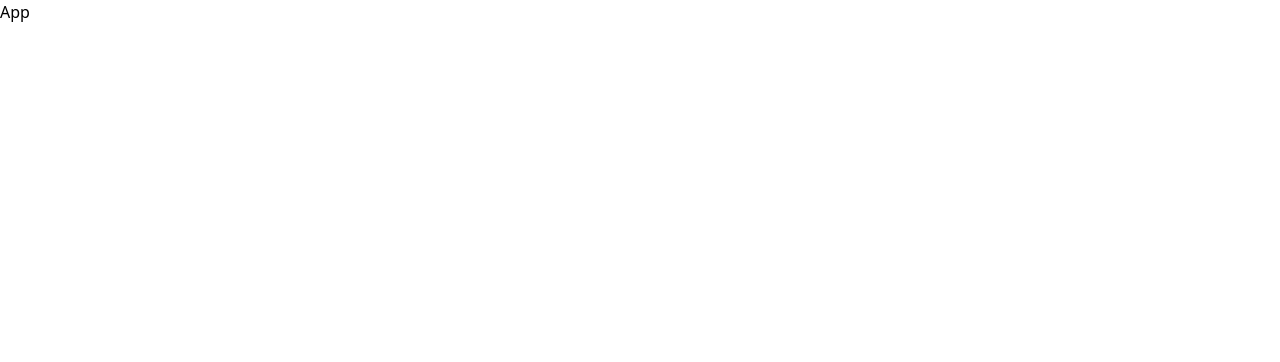
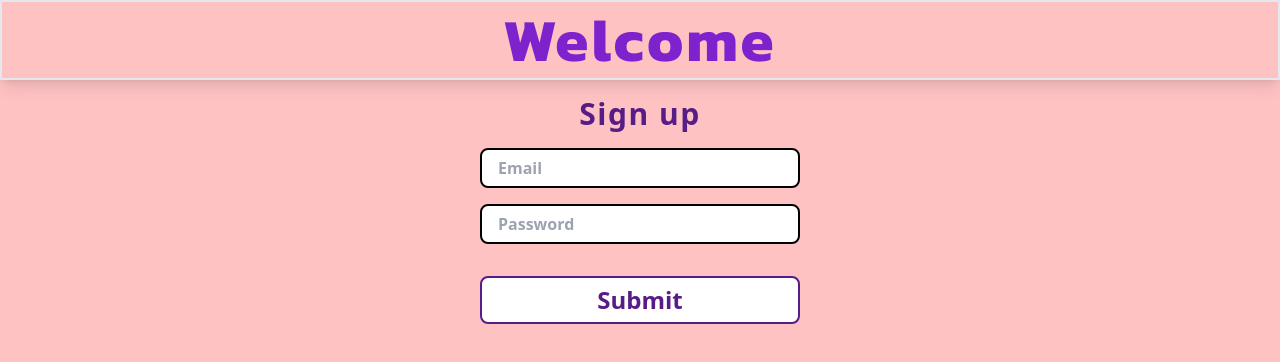
Before and after one commit to jasonuc/signuppage, a React (Vite) app: page / in a window 1280 px wide. Shown: the top 362 px of the page. Built offline with nearby package versions, Linux system fonts and the light colour scheme.

Commit message:
adds a sing up page

```diff
--- a/index.html
+++ b/index.html
@@ -13,7 +13,7 @@
     rel="stylesheet">
 </head>
 
-<body>
+<body class="w-screen h-screen">
   <div id="root"></div>
   <script type="module" src="/src/main.jsx"></script>
 </body>
--- a/src/App.jsx
+++ b/src/App.jsx
@@ -1,7 +1,32 @@
+import React, { useState } from "react";
+import Header from "./components/Header";
+import Signup from "./components/SignUp";
+import { getAuth, createUserWithEmailAndPassword, onAuthStateChanged, signOut } from "firebase/auth";
+
+const auth = getAuth();
 
 function App() {
+
+  const [signedIn, setSignedIn] = useState(false);
+  const [userInput, setUserInput] = useState({})
+
+  const handleSubmit = () => {
+    createUserWithEmailAndPassword(auth, userInput.email, userInput.password)
+      .then(userCredentials => {
+        console.log(userCredentials);
+        alert('Sign up Successful!')
+      }).catch(({ code, message }) => {
+        console.log(`${code}\n${message}`);
+        alert(`${code}\n${message}`);
+      })
+  }
+
   return (
-    <div className="">App</div>
+    <div className=" h-screen bg-YourPink flex flex-col items-center">
+      <Header />
+      <Signup setSignedIn={setSignedIn} userInput={userInput} setUserInput={setUserInput} handleSubmit={handleSubmit} />
+      {signedIn && <p>This User is signed in</p>}
+    </div>
   )
 }
 
--- /dev/null
+++ b/src/components/Header.jsx
@@ -0,0 +1,12 @@
+
+import React from 'react'
+
+function Header() {
+  return (
+    <div className='flex items-center justify-center h-20 w-screen border-2 border-b-gray-200 shadow-lg text-purple-700'>
+        <h1 className='text-5xl md:text-6xl font-kanit font-bold tracking-wider'>Welcome</h1>
+    </div>
+  )
+}
+
+export default Header
--- /dev/null
+++ b/src/components/Signup.jsx
@@ -0,0 +1,22 @@
+import app from "../firebase/firebase";
+
+
+function Signup({ setSignedIn, userInput, setUserInput, handleSubmit }) {
+
+    const handleChange = ({ target }) => {
+        setUserInput(prev => {
+            return { ...prev, [target.name]: target.value }
+        })
+    }
+
+    return (
+        <div className='flex flex-col w-screen mt-4 items-center text-purple-900'>
+            <h2 className='text-3xl tracking-wider font-bold '>Sign up</h2>
+            <input onChange={handleChange} className='border-2 border-black mt-4 h-10 w-3/4  lg:w-1/4 rounded-lg px-4 text-black placeholder:font-bold' type='text' placeholder='Email' name="email" />
+            <input onChange={handleChange} className='border-2 border-black mt-4 h-10 w-3/4  lg:w-1/4 rounded-lg px-4 text-black placeholder:font-bold' type='password' placeholder='Password' name="password" />
+            <button onClick={handleSubmit} className=' h-12 border-2 hover:text-white hover:border-4 text-2xl border-purple-900 hover:border-white bg-white hover:bg-purple-900 mt-8 w-3/4 lg:w-1/4 rounded-lg font-bold' >Submit</button>
+        </div>
+    )
+}
+
+export default Signup;
--- a/src/firebase/firebase.js
+++ b/src/firebase/firebase.js
@@ -0,0 +1,6 @@
+import { initializeApp } from 'firebase/app';
+import firebaseConfig from './firebaseConfig';
+
+const app = initializeApp(firebaseConfig);
+
+export default app;
--- a/src/firebase/firebaseConfig.js
+++ b/src/firebase/firebaseConfig.js
@@ -9,4 +9,4 @@ const firebaseConfig = {
     measurementId: "G-6S2HPV401G"
 };
 
-export default firebaseConfig
+export default firebaseConfig;
--- a/tailwind.config.js
+++ b/tailwind.config.js
@@ -9,6 +9,11 @@ export default {
       fontFamily: {
         'inconsolata': ['Inconsolata', 'monospace', 'ui-sans'],
         'kanit': ['Kanit', 'ui-sans']
+      },
+      colors: {
+        'YourPink': "#FFC2C3",
+        'Bittersweet': "#FE7773",
+        'AlizarinCrimson': "#EA3238"
       }
     },
   },
```
